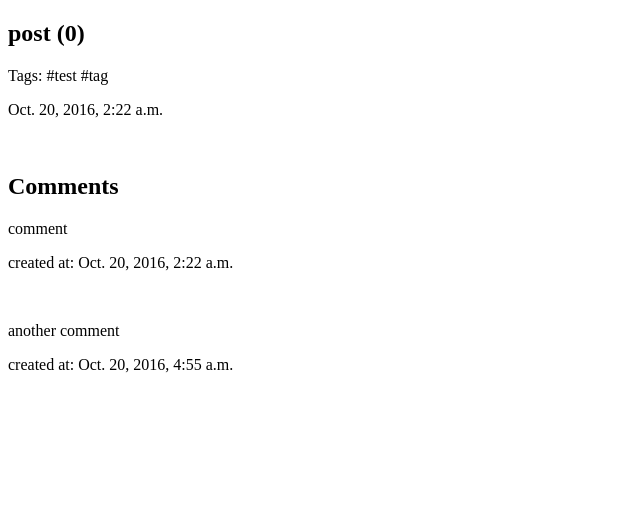
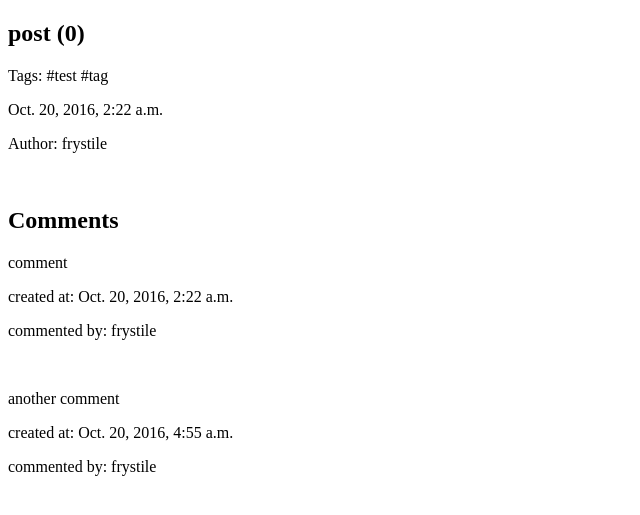
Before and after one commit to frystile/myblog, a Django app: page /blogs/1/posts/1/ in a window 1280 px wide. Shown: the top 515 px of the page, without its empty margins (0-640 px from the left). Run offline with Django 3.2, Linux system fonts and the light colour scheme; data comes from the database, SQL or seed files in the repository; both versions use the stored data as it was after the commit.

Commit message:
author and other

```diff
--- a/src/blogs/models.py
+++ b/src/blogs/models.py
@@ -1,6 +1,7 @@
 from __future__ import unicode_literals
 
 from django.db import models
+from django.core.urlresolvers import reverse
 
 # Create your models here.
 
@@ -15,9 +16,10 @@ class Post(models.Model):
         return self.title
 
     def get_absolute_url(self):
-        return "/blogs/%i/posts/%i/" % (self.blog.id, self.id)
+        return reverse('blogs:post_detail', kwargs={'blog': self.blog.id, 'pk': self.id})
 
 class Blog(models.Model):
+    author = models.ForeignKey('core.User', default=1)
     title = models.CharField(max_length=255)
     description = models.TextField()
     created_at = models.DateTimeField(auto_now_add=True)
@@ -27,7 +29,7 @@ class Blog(models.Model):
         return self.title
 
     def get_absolute_url(self):
-        return "/blogs/%i/" % self.id
+        return reverse('blogs:post_list', kwargs={'pk': self.id})
 
 class Category(models.Model):
     title = models.CharField(max_length=255)
--- a/src/blogs/templates/blogs/blog_list.html
+++ b/src/blogs/templates/blogs/blog_list.html
@@ -10,11 +10,12 @@
     {% for blog in object_list %}
         <div>
             <div>
-                    <h2><a href="{{blog.get_absolute_url}}posts">
+                    <h2><a href="{{ blog.get_absolute_url }}">
                                     {{ blog.title }}</a> ({{blog.category.title}})
                      </h2>
             </div>
-            <p>created at: {{blog.created_at}} </p>
+            <p>created at: {{ blog.created_at }} </p>
+            <p>Author: {{ blog.author.get_username }} </p>
 
             <div>{{ blog.description }}</div>
             <br>
--- a/src/blogs/templates/blogs/post_detail.html
+++ b/src/blogs/templates/blogs/post_detail.html
@@ -8,6 +8,7 @@
             {% empty %} нет тегов
             {% endfor %} </p>
             <p> {{post.created_at}} </p>
+            <p> Author: {{post.blog.author.get_username}} </p>
             <p> {{post.content}} <p>
 
             <br>
@@ -17,6 +18,7 @@
             {% for comment in post.comment_set.all %}
                 <p> {{comment.text}} </p>
                 <p> created at: {{comment.created_at}}</p>
+                <p> commented by: {{comment.author.get_username}} </p>
                 <br>
             {% empty %} Нет комментариев
             {% endfor %}
--- a/src/blogs/templates/blogs/post_list.html
+++ b/src/blogs/templates/blogs/post_list.html
@@ -4,6 +4,7 @@
         {% block content %}
             <h2> {{blog.title}} ({{blog.category.title}})</h2>
             <p> {{blog.created_at}} </p>
+            <p> Author: {{blog.author.get_username}} </p>
             <p> {{blog.description}} <p>
 
             <br>
--- a/src/comments/models.py
+++ b/src/comments/models.py
@@ -5,6 +5,7 @@ from django.db import models
 # Create your models here.
 
 class Comment(models.Model):
+    author = models.ForeignKey('core.User', default=1)
     text = models.TextField()
     post = models.ForeignKey('blogs.Post')
     created_at = models.DateTimeField(auto_now_add=True)
```
Also changed, not shown: src/blogs/migrations/0004_blog_author.py (added), src/comments/migrations/0002_comment_author.py (added), src/db.sqlite3, 7 other files.
